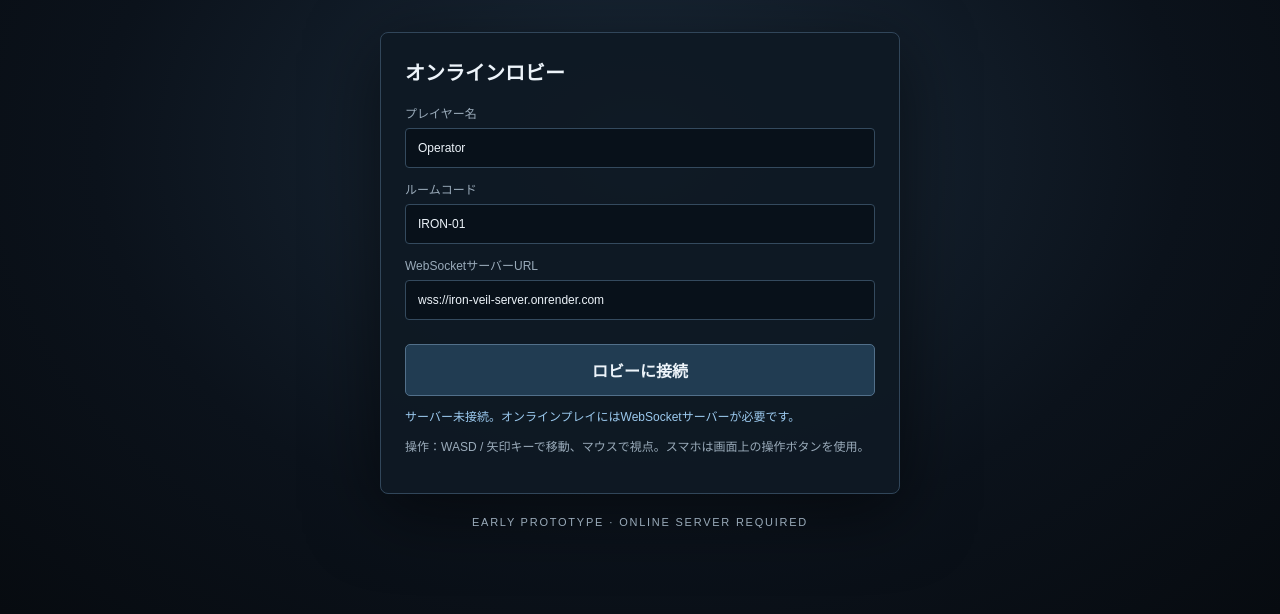
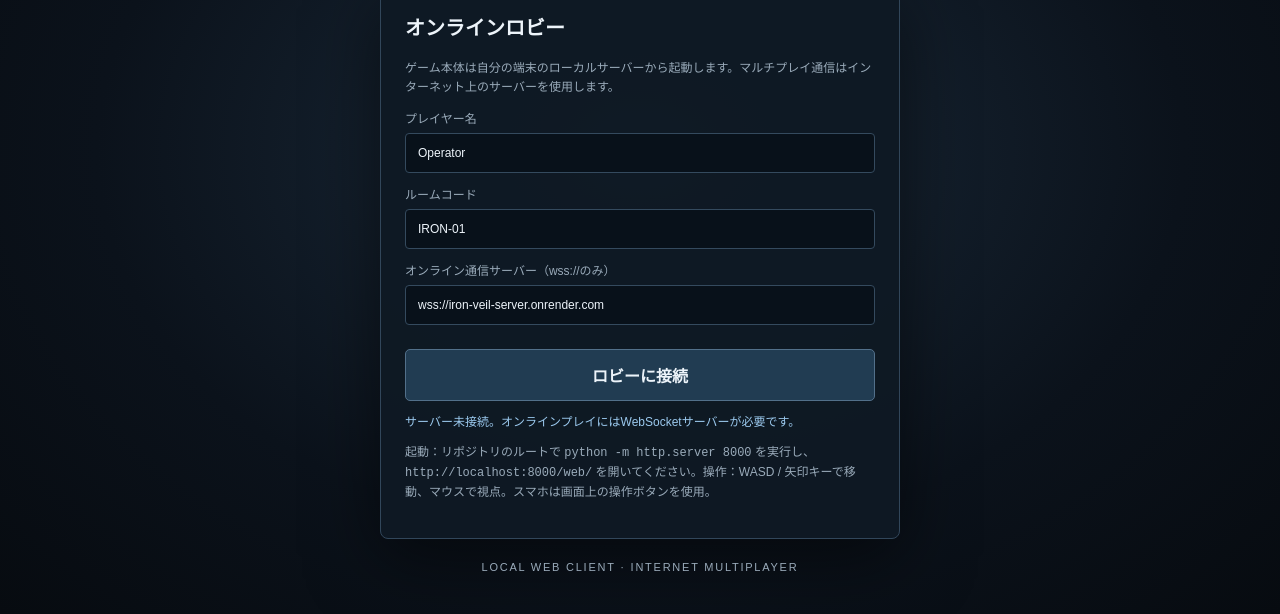
Before and after one commit to YukkuriP/Yukkuri-FPS2, a plain HTML site: page web/index.html in a window 1280 px wide. Shown: the part 186-800 px from the top of the page. Drawn offline with nearby package versions, Linux system fonts and the light colour scheme.

Commit message:
Document local launch and internet multiplayer in lobby

```diff
--- a/web/index.html
+++ b/web/index.html
@@ -16,14 +16,15 @@
   <header><div class="eyebrow">YUKKURI P PRODUCTION</div><h1>OPERATION: <span>IRON VEIL</span></h1><p>WEB EDITION · ONLINE TEST BUILD</p></header>
   <section class="panel">
     <h2>オンラインロビー</h2>
+    <p class="hint">ゲーム本体は自分の端末のローカルサーバーから起動します。マルチプレイ通信はインターネット上のサーバーを使用します。</p>
     <label>プレイヤー名<input id="playerName" maxlength="16" value="Operator"></label>
     <label>ルームコード<input id="roomCode" maxlength="12" value="IRON-01"></label>
-    <label>WebSocketサーバーURL<input id="serverUrl" value="wss://iron-veil-server.onrender.com" placeholder="wss://your-server.example" autocomplete="url"></label>
+    <label>オンライン通信サーバー（wss://のみ）<input id="serverUrl" value="wss://iron-veil-server.onrender.com" placeholder="wss://your-server.example" autocomplete="url"></label>
     <button id="joinBtn">ロビーに接続</button>
     <p id="status">サーバー未接続。オンラインプレイにはWebSocketサーバーが必要です。</p>
-    <p class="hint">操作：WASD / 矢印キーで移動、マウスで視点。スマホは画面上の操作ボタンを使用。</p>
+    <p class="hint">起動：リポジトリのルートで <code>python -m http.server 8000</code> を実行し、<code>http://localhost:8000/web/</code> を開いてください。操作：WASD / 矢印キーで移動、マウスで視点。スマホは画面上の操作ボタンを使用。</p>
   </section>
-  <footer>EARLY PROTOTYPE · ONLINE SERVER REQUIRED</footer>
+  <footer>LOCAL WEB CLIENT · INTERNET MULTIPLAYER</footer>
 </div>
 <div id="game" class="hidden">
   <canvas id="view"></canvas>
```
